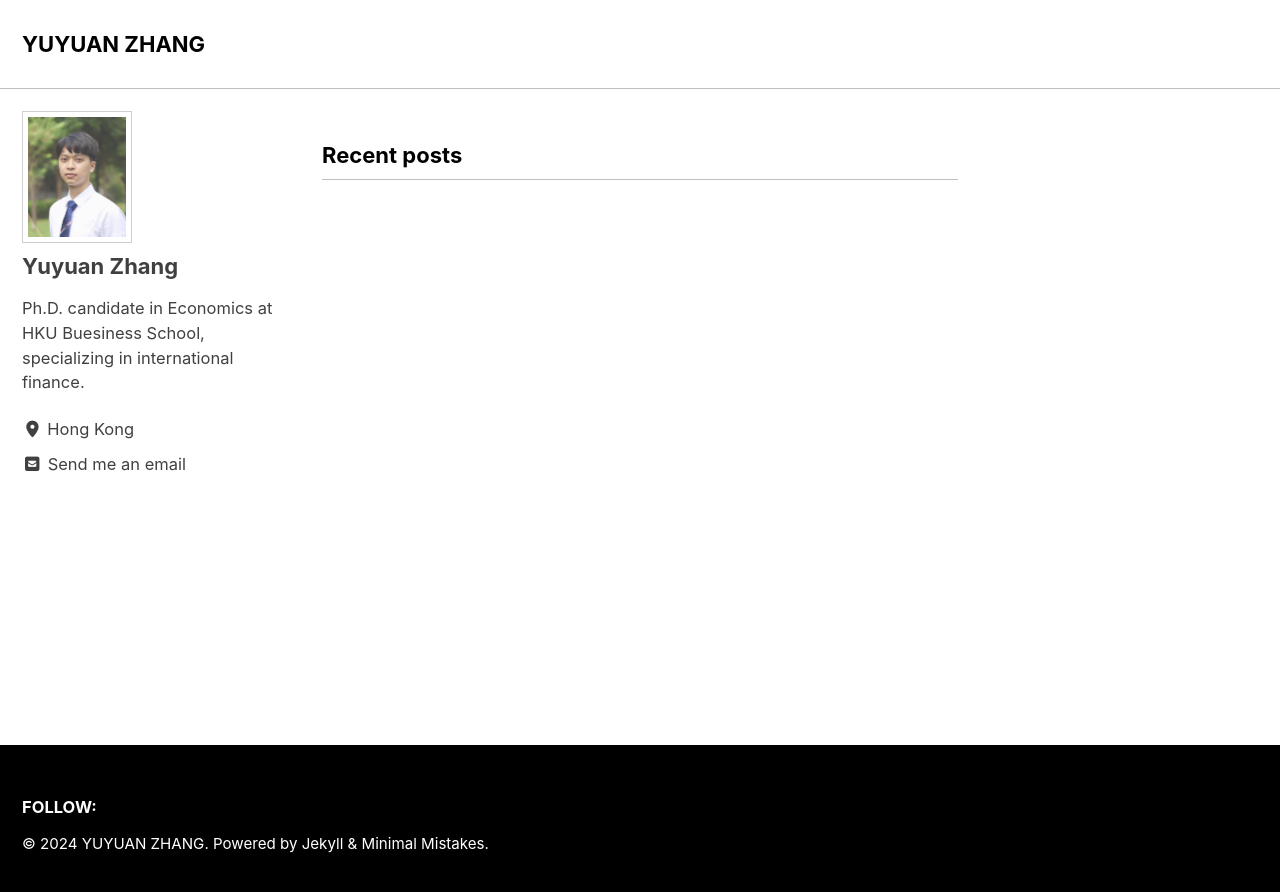
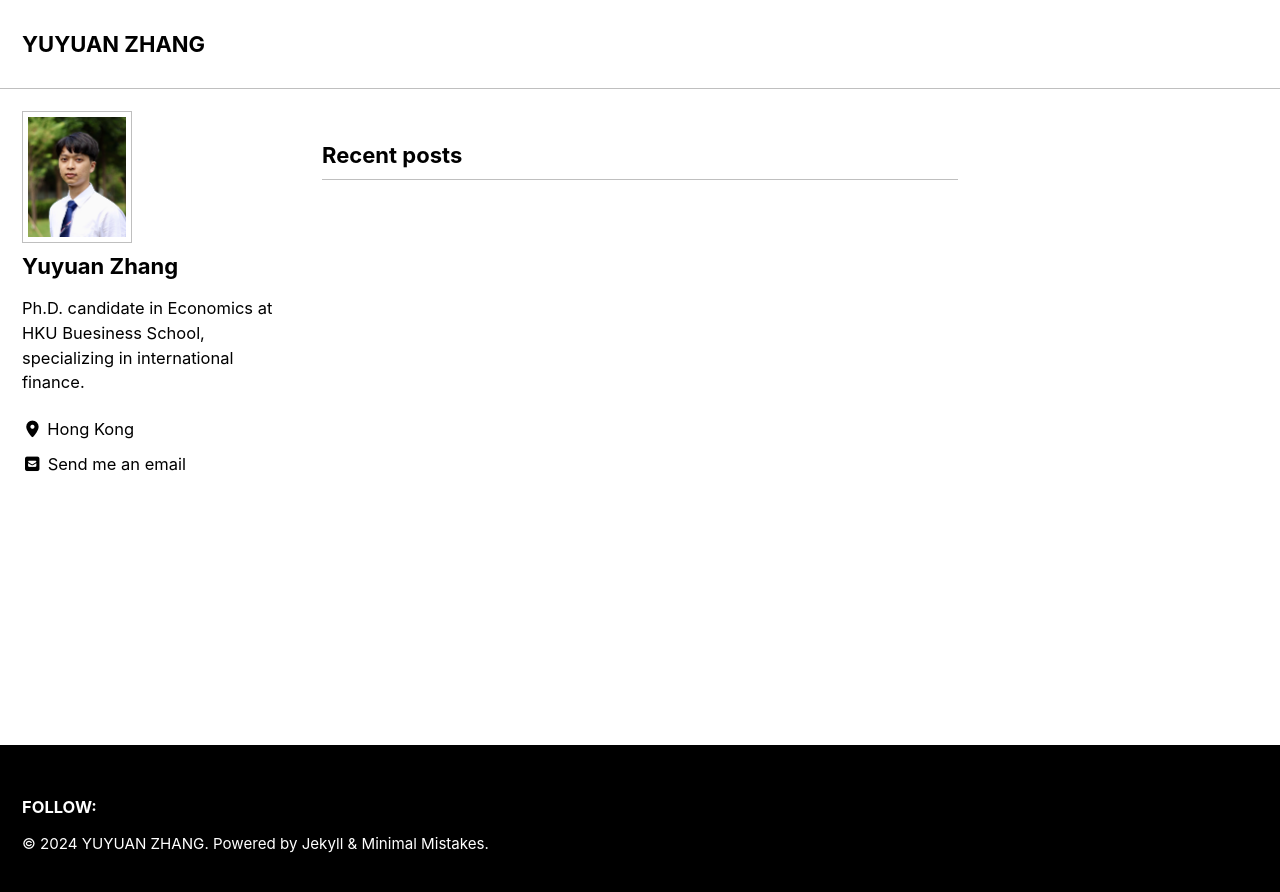
Before and after one commit to yuyuanecon/yuyuanecon.github.io, a Jekyll site: the page built from index.html, in a window 1280 px wide. Shown: the top 892 px of the page. Built offline with Jekyll 4.4.1, drawn with Linux system fonts in a browser that asks for light colours; cached includes are drawn as plain includes; the list of posts is cut into pages by our own code.

Commit message:
Update _sidebar.scss

```diff
--- a/_sass/minimal-mistakes/_sidebar.scss
+++ b/_sass/minimal-mistakes/_sidebar.scss
@@ -19,13 +19,13 @@
   @include breakpoint($large) {
     float: inline-start;
     width: calc(#{$right-sidebar-width-narrow} - 1em);
-    opacity: 0.75;
-    -webkit-transition: opacity 0.2s ease-in-out;
-    transition: opacity 0.2s ease-in-out;
+    // opacity: 0.75;
+    // -webkit-transition: opacity 0.2s ease-in-out;
+    // transition: opacity 0.2s ease-in-out;
 
-    &:hover {
-      opacity: 1;
-    }
+    // &:hover {
+      // opacity: 1;
+    // }
 
     &.sticky {
       overflow-y: auto;
```
